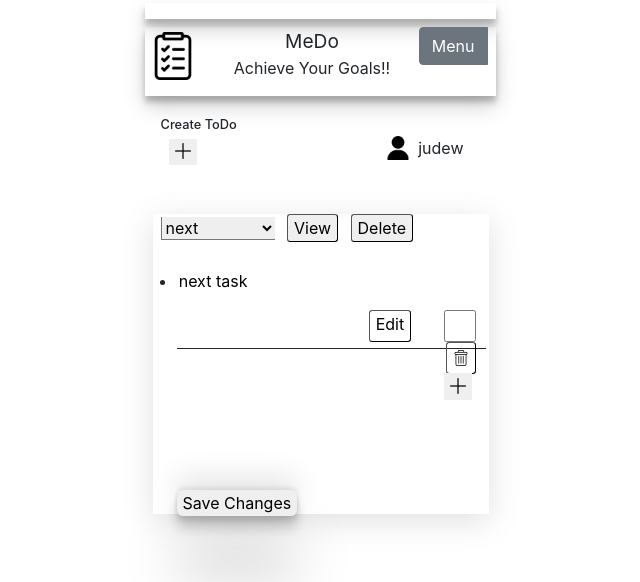
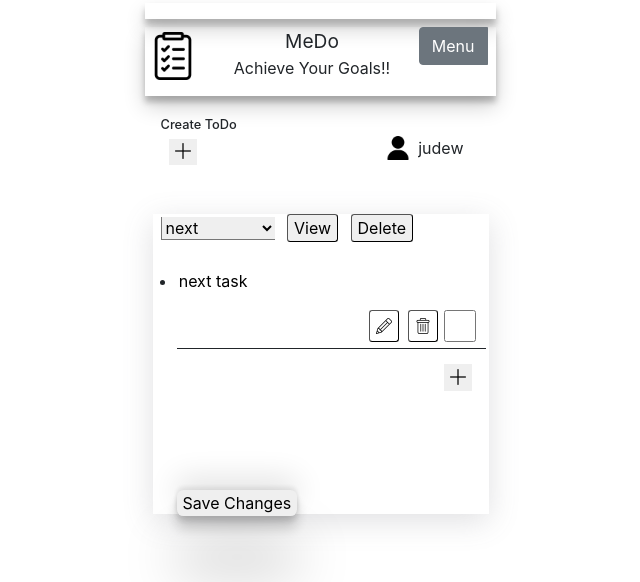
Before and after one commit to judeMbugua/MeDo--ToDolist, a Django app: page / in a window 1280 px wide. Shown: the top 582 px of the page, without its empty margins (320-960 px from the left). Run offline with Django 5.2, Linux system fonts and the light colour scheme; a user stored in the database is signed in; data comes from the database, SQL or seed files in the repository; some libraries are stand-ins or nearby versions.

Commit message:
Update home.html

```diff
--- a/main/templates/main/home.html
+++ b/main/templates/main/home.html
@@ -87,7 +87,7 @@
 							data-index="{{ task.id }}"
 							>
 							<button class="edit-button"  id="edit-button" data-index="{{ task.id }}">
-								Edit
+								<img class="image" src="{% static 'icons/pencil.png' %}">
 							</button>
 							<button class="del-button"  id="del-button" data-index="{{ task.id }}">
 								<img class="image" src="{% static 'icons/delete.png' %}">
@@ -115,7 +115,7 @@
 		{% if context.todos_count > 0 %}
 
 		<button class="add-task-btn"  id="addTask-button">
-		<a><img class="addTask-image" src=" {% static 'icons/plus.png' %}"></a>
+		<img class="addTask-image" src=" {% static 'icons/plus.png' %}">
 		</button>
 
 		{% endif %}
```
